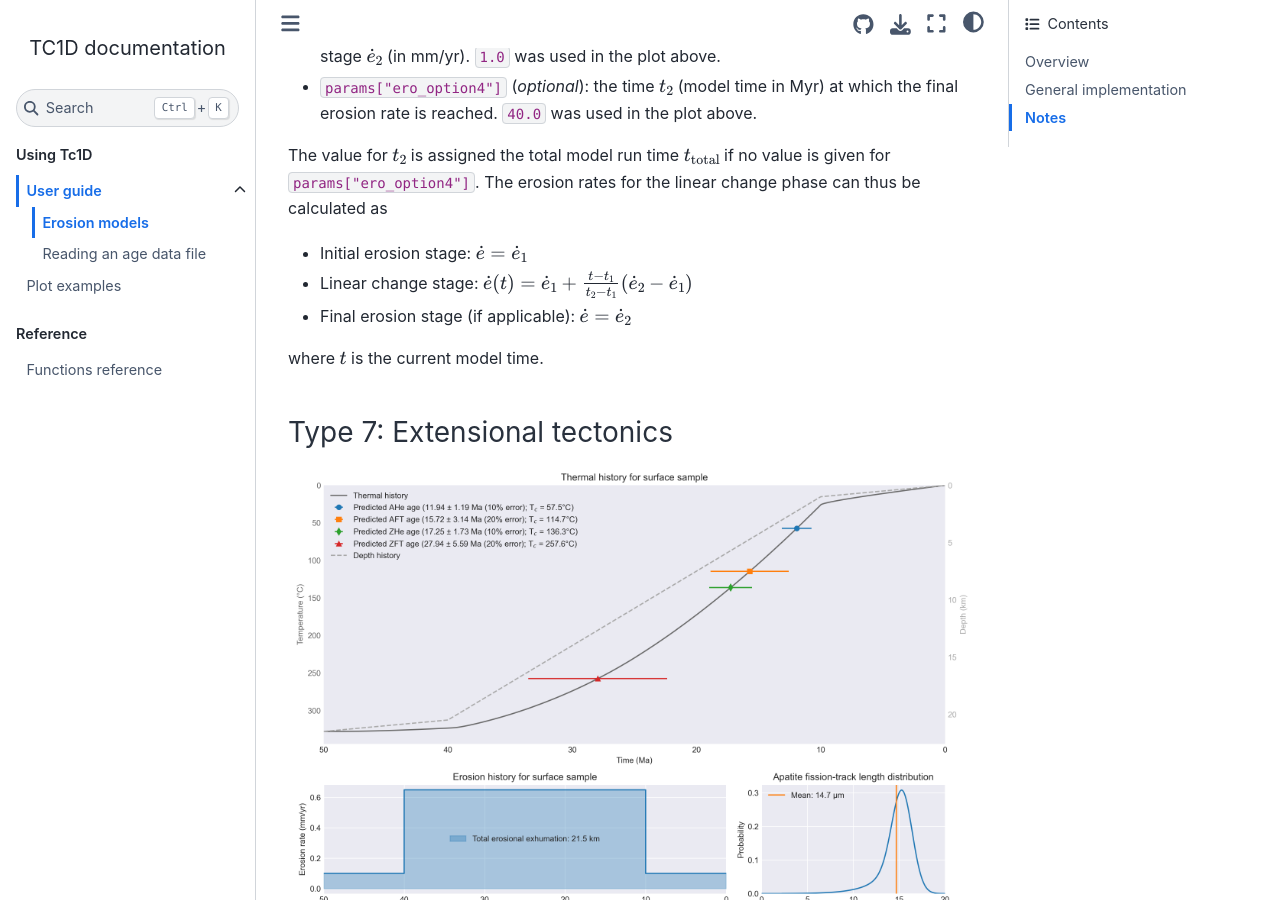
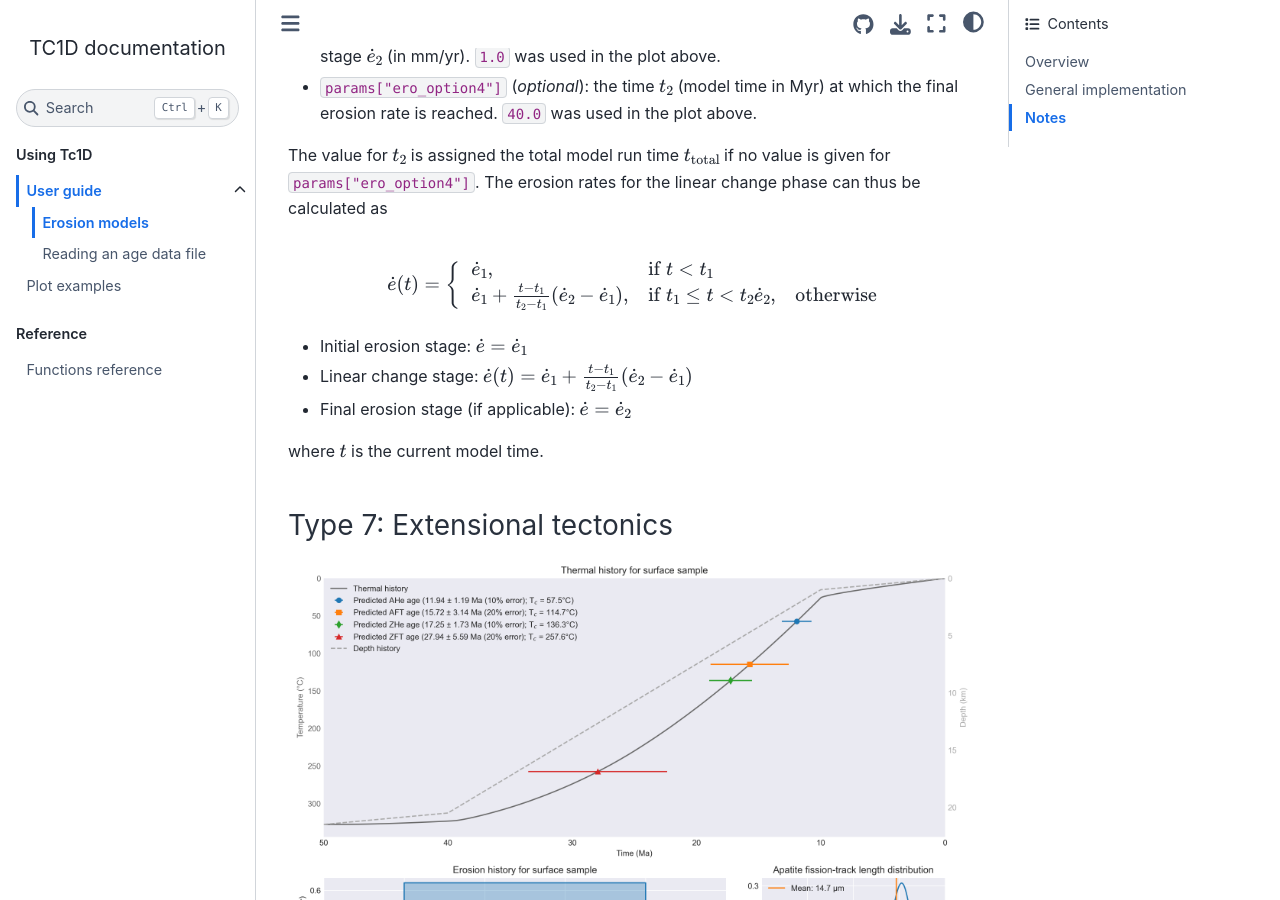
Before and after one commit to HUGG/TC1D, a Sphinx documentation site: the page built from docs/source/erosion-models.md, in a window 1280 px wide and 900 px high, scrolled down 9141 px. Built offline with Sphinx 7.4.7 and the Sphinx Book theme 1.1.4, drawn with Linux system fonts in a browser that asks for light colours.

Commit message:
Update cases for ero type 6

```diff
--- a/docs/source/erosion-models.md
+++ b/docs/source/erosion-models.md
@@ -218,6 +218,15 @@ The parameters used in this case are:
 The value for $t_{2}$ is assigned the total model run time $t_{\mathrm{total}}$ if no value is given for `params["ero_option4"]`.
 The erosion rates for the linear change phase can thus be calculated as
 
+$$
+\dot{e}(t) =
+\begin{cases}
+    \dot{e}_{1}, & \text{if } t \lt t_{1}\\
+    \dot{e}_{1} + \frac{t - t_{1}}{t_{2} - t_{1}} (\dot{e}_{2} - \dot{e}_{1}), & \text{if } t_{1} \leq t \lt t_{2}
+    \dot{e}_{2}, & \text{otherwise}
+\end{cases}
+$$
+
 - Initial erosion stage: $\dot{e} = \dot{e}_{1}$
 - Linear change stage: $\dot{e}(t) = \dot{e}_{1} + \frac{t - t_{1}}{t_{2} - t_{1}} (\dot{e}_{2} - \dot{e}_{1})$
 - Final erosion stage (if applicable): $\dot{e} = \dot{e}_{2}$
```
